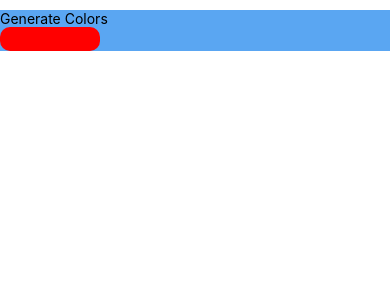
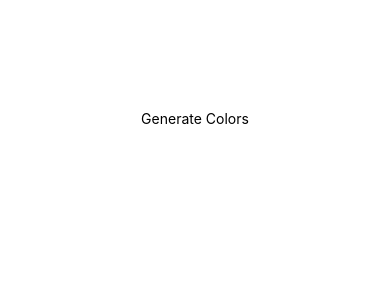
Before and after one commit to shubhankar-bag-coder/mobile-app, a React Native app: screen / in a window 390 px wide. Shown: the top 300 px of the page. Built offline with nearby package versions, Linux system fonts and the light colour scheme.

Commit message:
Created a new Expo app

```diff
--- a/Components/FileThree.js
+++ b/Components/FileThree.js
@@ -17,12 +17,13 @@ const  FileThree=()=>{
 return(
 
 <View style={styles.container}>
-    <TouchableOpacity onPress={ ()=>
+    <TouchableOpacity style={styles.buttonStyle}
+        onPress={ ()=>
         {
-            Alert.alert(randomColor())
+            Alert.alert(randomColor());
         }}>
 
-        <Text styles={styles.Colo}>Generate Colors</Text>
+        <Text styles={styles.textStyle}>Generate Colors</Text>
     </TouchableOpacity>
 
     <View style={styles.imgcontainer}>
@@ -40,23 +41,31 @@ return(
 
 const styles = StyleSheet.create({
     container:{
-        flex:1,
-        justifyContent:'center',
-        backgroundColor:'#5aa6f2',
-        marginVertical:10,
-        fontSize:20,
-        textAlign:'center'
-    },
-    Colo:{
-        backgroundColor:'#5aa6f2',
+        // display: "flex",
+        marginTop: 100,
+    },buttonStyle: {
+        display:'flex',
+        justifyContent: "center",
+        alignItems: "center",
+        backgroundColor: "#00boff",
+        position: "relative",
+        overflow: "hidden",
+        color: "#eee",
+        paddingVertical: 10,
+        paddingHorizontal: 15,
+        margin: 0,
+        borderRadius: 5,
+    },textStyle: {
+        color: "white",
+        textTransform: "uppercase"
+    }, imageContainer: {
+        display:'flex',
+        marginVertical: 50,
+        paddingHorizontal: 30,
+        }
 
-    },
-    imgcontainer:{
-        borderRadius:10,
-        borderWidth:12,
-        borderColor:'red',
-        width:100,
+
     }
-});
+);
 
 export default FileThree;
```
Also changed, not shown: 1 other file (tests, documents, lock files or other folders).
